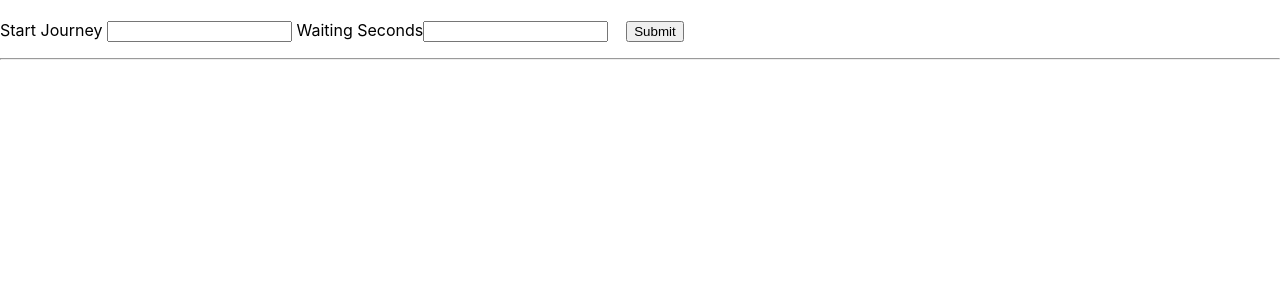
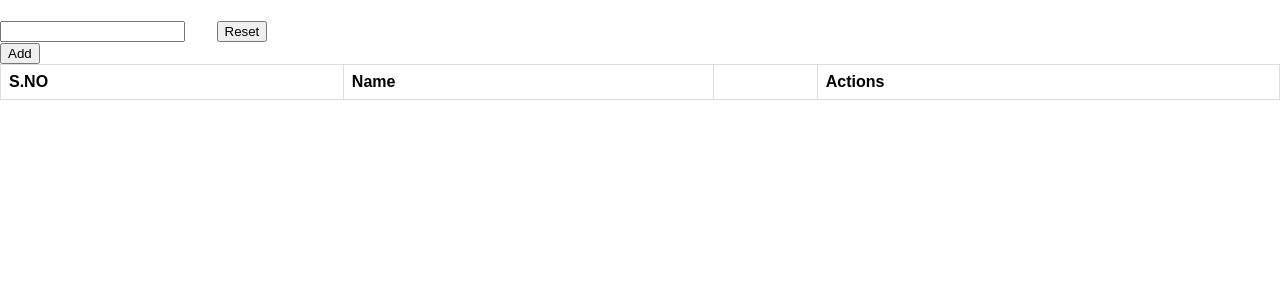
Before and after one commit to balaji1610/Reactproblems, a React (Create React App) app: page / in a window 1280 px wide. Shown: the top 300 px of the page. Built offline with nearby package versions, Linux system fonts and the light colour scheme.

Commit message:
Design_table_&_map

```diff
--- a/public/index.html
+++ b/public/index.html
@@ -25,6 +25,24 @@
       Learn how to configure a non-root public URL by running `npm run build`.
     -->
     <title>React Problems</title>
+    <style>
+      table {
+        font-family: arial, sans-serif;
+        border-collapse: collapse;
+        width: 100%;
+      }
+
+      td,
+      th {
+        border: 1px solid #dddddd;
+        text-align: left;
+        padding: 8px;
+      }
+
+      tr:nth-child(even) {
+        background-color: #dddddd;
+      }
+    </style>
   </head>
   <body>
     <noscript>You need to enable JavaScript to run this app.</noscript>
--- a/src/App.js
+++ b/src/App.js
@@ -4,13 +4,16 @@
 
 // import Array from "./Array";
 
-import SignalTwosum from "./SignalTwosum";
+import ArrayList from "./ArrayTask/Arraytask";
+
+// import SignalTwosum from "./SignalTwosum";
 function App() {
   return (
     <div>
       {/* <Problems /> */}
       {/* <Array /> */}
-      <SignalTwosum />
+      {/* <SignalTwosum /> */}
+      <ArrayList />
       {/* <Signal /> */}
     </div>
   );
--- /dev/null
+++ b/src/ArrayTask/Arraytask.jsx
@@ -0,0 +1,73 @@
+import React from "react";
+
+import { useState } from "react";
+
+const ArrayList = () => {
+  const [userdata, setUserData] = useState({
+    list: " ",
+  });
+
+  const handleChange = (event) => {
+    setUserData((prevState) => ({
+      ...prevState,
+      [event.target.name]: event.target.value,
+    }));
+  };
+  const [myArray, updateMyArray] = useState([]);
+
+  const Addbuttonclick = () => {
+    setUserData(() => " ");
+
+    myArray.push(userdata.list);
+
+    console.log(userdata.list);
+
+    console.log([myArray], "myarray");
+  };
+
+  return (
+    <div>
+      &nbsp; &nbsp; &nbsp; &nbsp;
+      <form>
+        <input
+          type="text"
+          name="list"
+          value={userdata.list}
+          onChange={handleChange}
+        />
+        &nbsp; &nbsp; &nbsp; &nbsp;
+        <input type="reset" value="Reset"></input>
+      </form>{" "}
+      <button onClick={Addbuttonclick}>Add</button>
+      <div>
+        <table>
+          <thead>
+            <tr>
+              <th>S.NO</th>
+              <th>Name</th>
+              <th></th>
+              <th>Actions</th>
+            </tr>
+          </thead>
+          <tbody>
+            {myArray.map((items, index) => (
+              <tr>
+                <td> {index + 1} </td>
+                <td> {items}</td>
+                <td>
+                  <button>Edit</button>
+                </td>
+
+                <td>
+                  <button>Delete</button>
+                </td>
+              </tr>
+            ))}
+          </tbody>
+        </table>
+      </div>
+    </div>
+  );
+};
+
+export default ArrayList;
```
